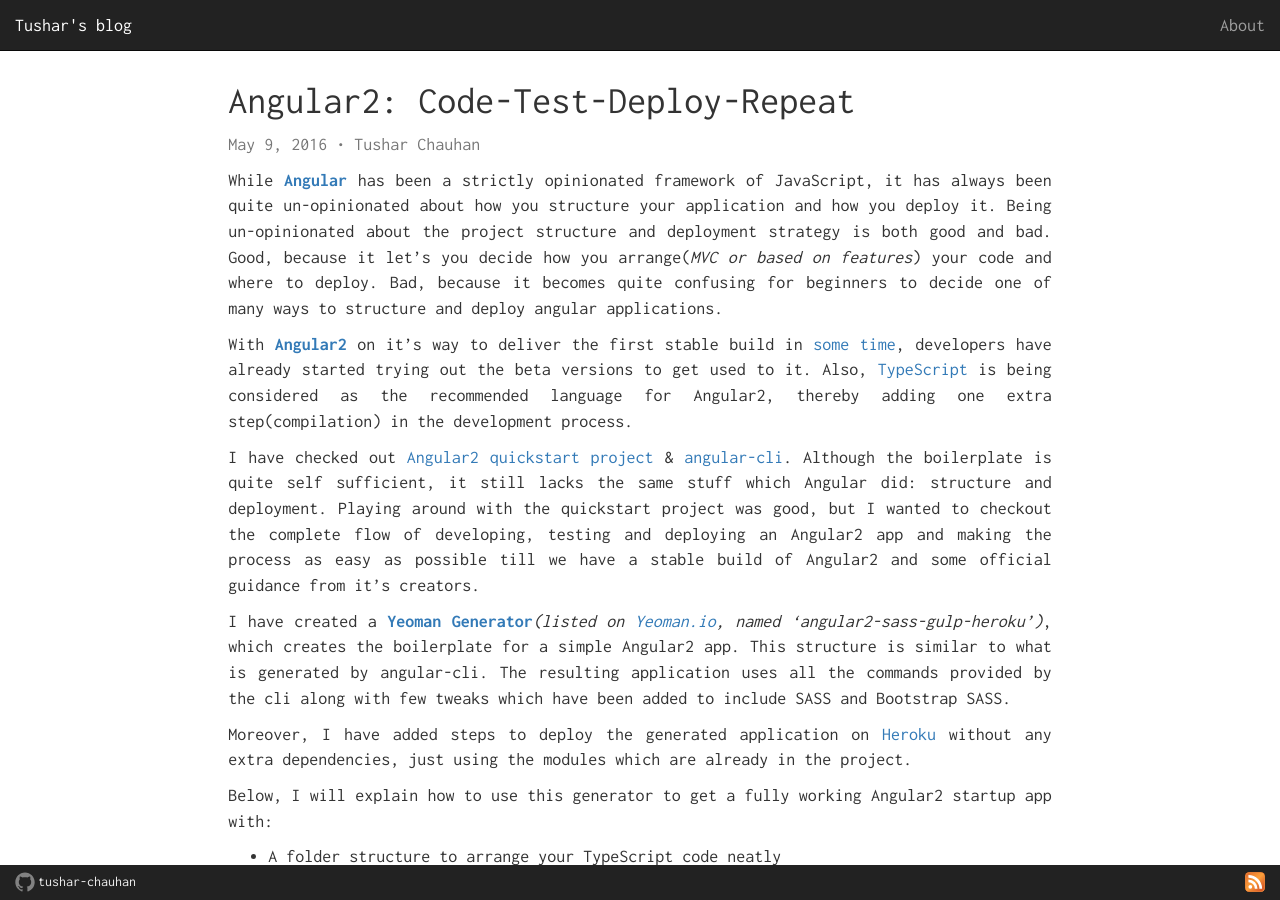
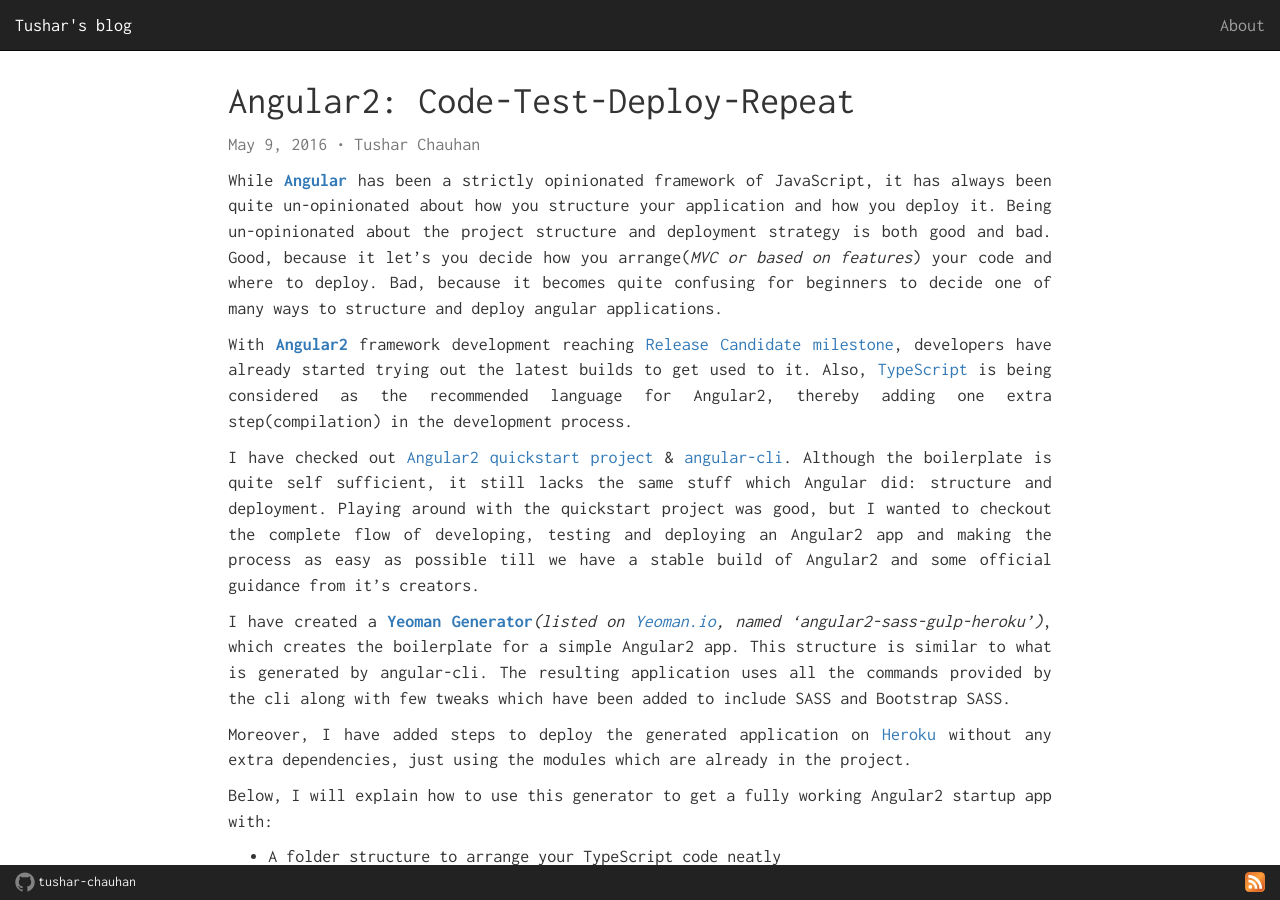
Before and after one commit to tushar-chauhan/tushar-chauhan.github.io, a Jekyll site: the page built from _posts/2016-05-09-angular2-sass-heroku-workflow-with-yeoman-generator.md, in a window 1280 px wide and 900 px high. Built offline with Jekyll 4.4.1, drawn with Linux system fonts in a browser that asks for light colours; nearby versions of some CDN libraries; comment, search, counter and statistics services are not loaded.

Commit message:
Minor update to first post

```diff
--- a/_posts/2016-05-09-angular2-sass-heroku-workflow-with-yeoman-generator.md
+++ b/_posts/2016-05-09-angular2-sass-heroku-workflow-with-yeoman-generator.md
@@ -10,7 +10,7 @@
 
 While [**Angular**](https://angularjs.org/) has been a strictly opinionated framework of JavaScript, it has always been quite un-opinionated about how you structure your application and how you deploy it. Being un-opinionated about the project structure and deployment strategy is both good and bad. Good, because it let's you decide how you arrange(_MVC or based on features_) your code and where to deploy. Bad, because it becomes quite confusing for beginners to decide one of many ways to structure and deploy angular applications.
 
-With [**Angular2**](https://angular.io/) on it's way to deliver the first stable build in [some time](https://github.com/angular/angular/milestones), developers have already started trying out the beta versions to get used to it. Also, [TypeScript](http://www.typescriptlang.org) is being considered as the recommended language for Angular2, thereby adding one extra step(compilation) in the development process.
+With [**Angular2**](https://angular.io/) framework development reaching [Release Candidate milestone](https://github.com/angular/angular/milestones), developers have already started trying out the latest builds to get used to it. Also, [TypeScript](http://www.typescriptlang.org) is being considered as the recommended language for Angular2, thereby adding one extra step(compilation) in the development process.
 
 I have checked out [Angular2 quickstart project](https://github.com/angular/quickstart) & [angular-cli](https://github.com/angular/angular-cli). Although the boilerplate is quite self sufficient, it still lacks the same stuff which Angular did: structure and deployment. Playing around with the quickstart project was good, but I wanted to checkout the complete flow of developing, testing and deploying an Angular2 app and making the process as easy as possible till we have a stable build of Angular2 and some official guidance from it's creators.
 
```
